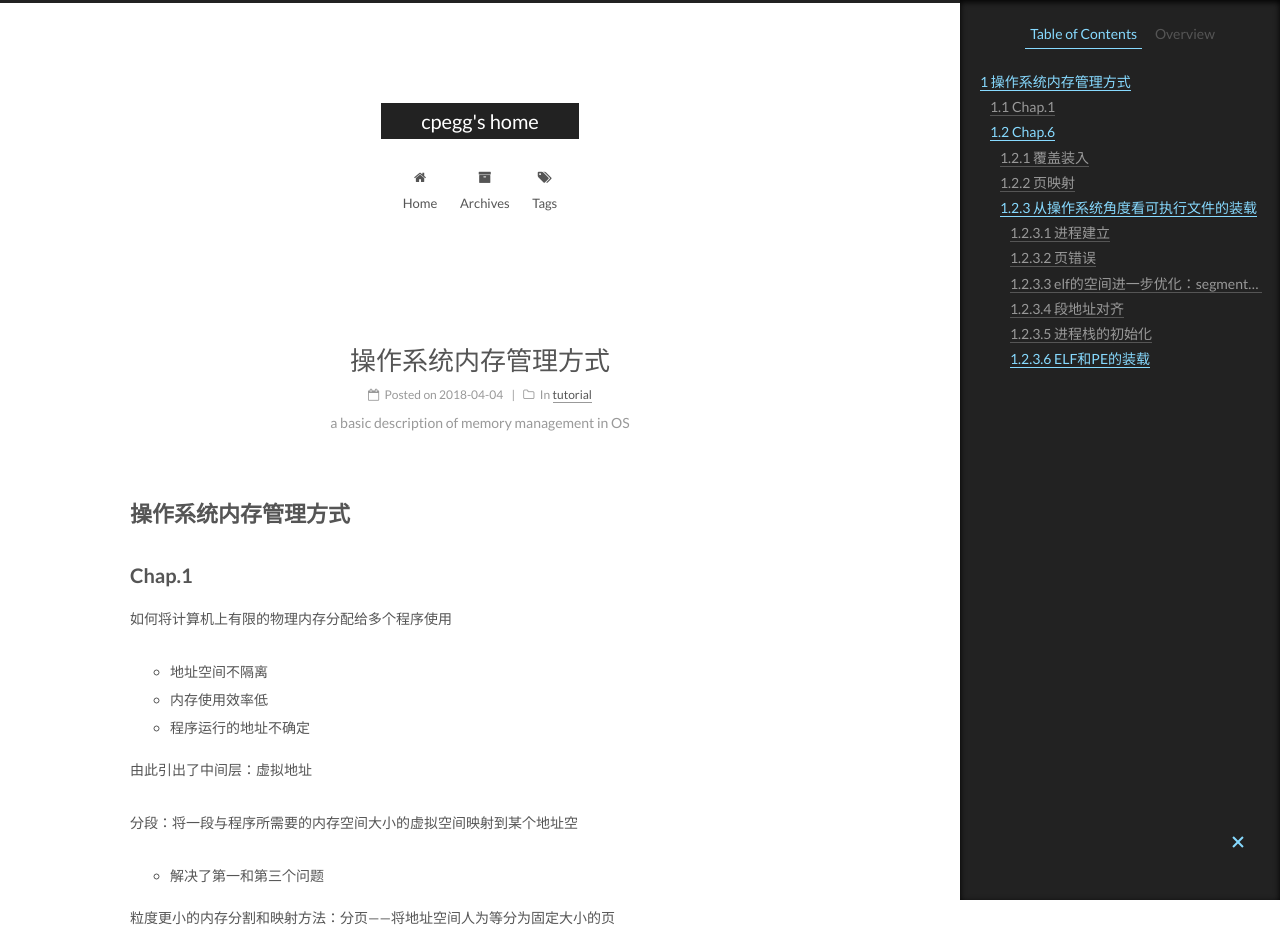
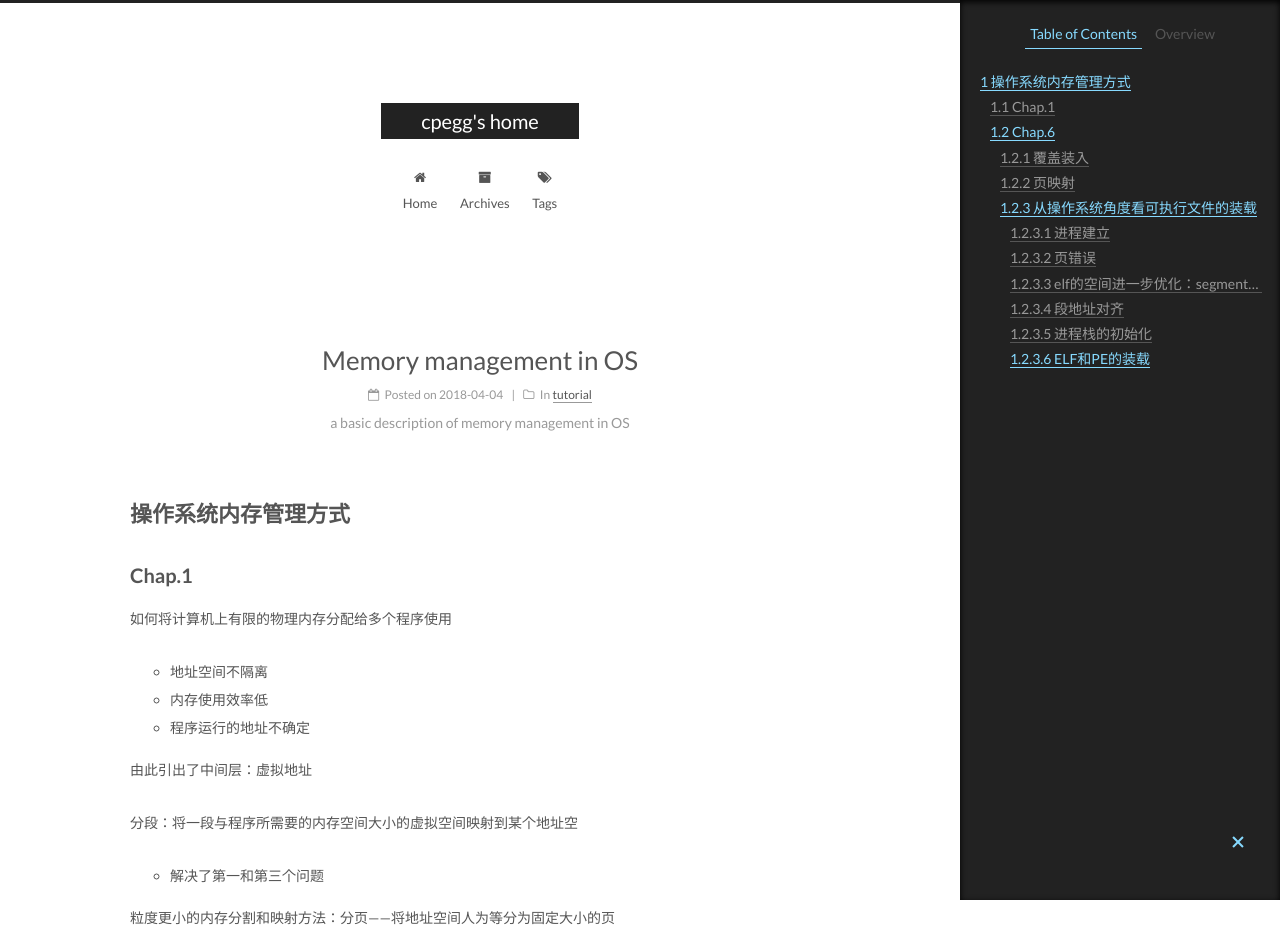
Before and after one commit to cpeggg/cpeggg.github.io, a Jekyll site: the page built from _posts/2018-04-04-Memory_management_in_OS.md, in a window 1280 px wide. Shown: the top 952 px of the page. Built offline with Jekyll 4.4.1, drawn with Linux system fonts in a browser that asks for light colours; some of the changed text lies outside the part shown.

Commit message:
upload_posts

```diff
--- a/_posts/2018-04-04-操作系统内存管理方式.md
+++ b/_posts/2018-04-04-Memory_management_in_OS.md
@@ -1,5 +1,5 @@
 ---
-title: 操作系统内存管理方式
+title: Memory management in OS
 description: a basic description of memory management in OS
 categories:
  - tutorial
```
Also changed, not shown: _posts/2018-04-04-NINJA_paper_note.md (+1 -1 lines).
